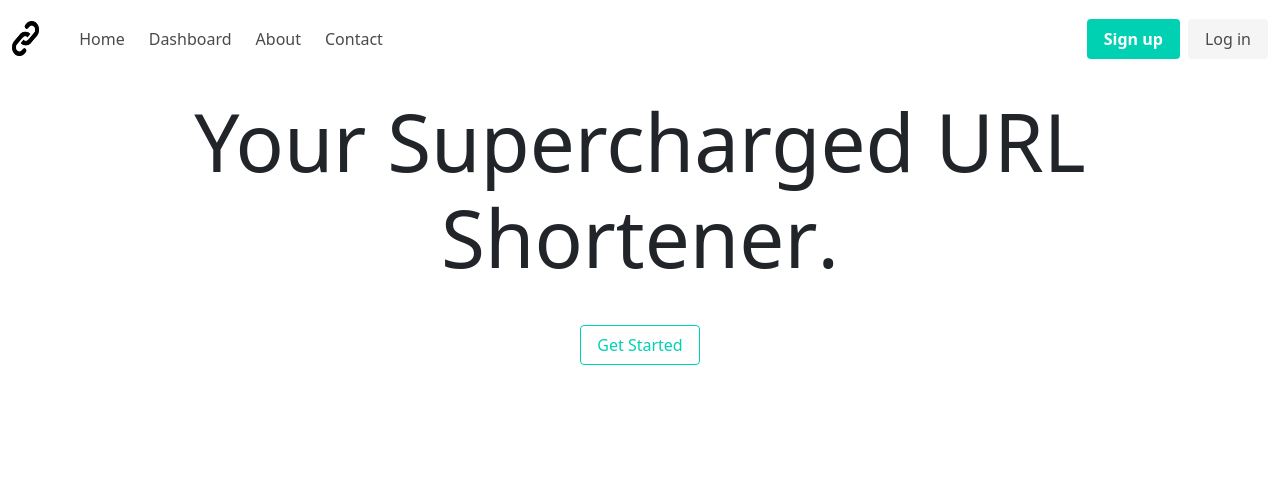
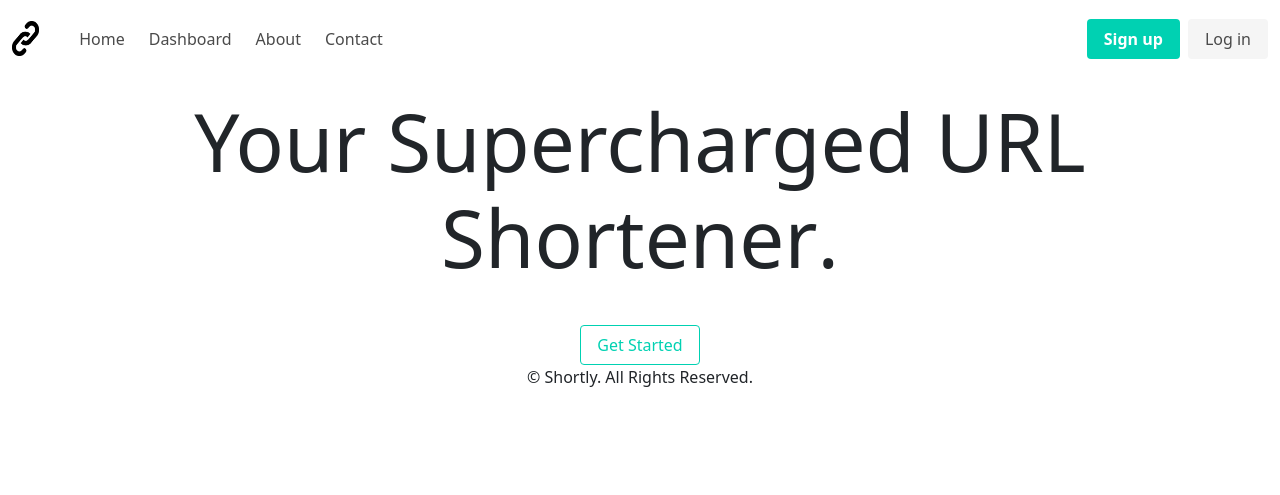
Before and after one commit to Abiral2002/shortmyurl, a Flask app: page / in a window 1280 px wide. Shown: the top 495 px of the page. Run offline with Flask 2, Linux system fonts and the light colour scheme; some libraries are stand-ins or nearby versions.

Commit message:
some changes

```diff
--- a/static/css/main.css
+++ b/static/css/main.css
@@ -472,3 +472,11 @@ Ensure the default browser behavior of the `hidden` attribute.
     height: 3.2rem;
     width: 3.2rem;
 }
+
+
+footer {
+  position: absolute;
+  bottom: 0;
+  width: 100%;
+  text-align: center;
+}
--- a/templates/base.html
+++ b/templates/base.html
@@ -45,7 +45,7 @@
     <title>{% block title %} {% endblock title %} - shortmyurl</title>
     {% endblock head %}
   </head>
-  <body>
+  <body style="position: relative;">
     <!-- Navbar Starts Here -->
 
     <nav class="navbar" role="navigation" aria-label="main navigation">
@@ -99,7 +99,9 @@
     {% block body %} {% endblock body %}
 
 
-
+<footer>
+  &copy; Shortly. All Rights Reserved.
+</footer>
 
     <!-- flowbit js -->
     <script src="../static/node_modules/flowbite/dist/flowbite.js"></script>
```
